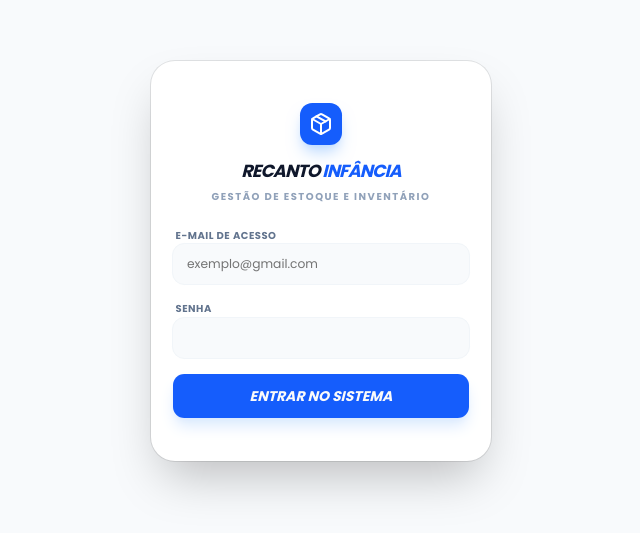
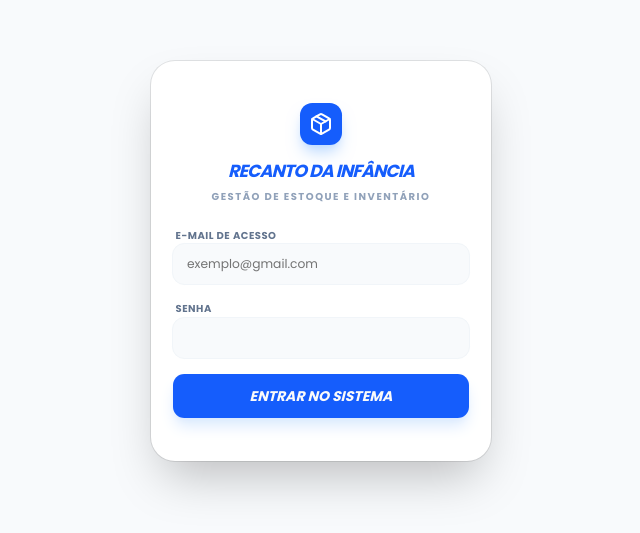
Before and after one commit to PedroDavi-01/brinquedo_estoque, a Next.js app: page /login in a window 1280 px wide. Shown: the part 139-672 px from the top of the page, without its empty margins (319-959 px from the left). Built offline with nearby package versions, Linux system fonts and the light colour scheme; no server answers.

Commit message:
Corrgindo compressão das imagens

```diff
--- a/app/(auth)/login/page.tsx
+++ b/app/(auth)/login/page.tsx
@@ -67,8 +67,8 @@ export default function LoginPage() {
               <Package size={24} />
             </div>
           </div>
-          <CardTitle className="text-xl font-black text-slate-900 tracking-tighter italic uppercase">
-            Recanto <span className="text-blue-600">Infância</span>
+          <CardTitle className="text-xl font-black text-blue-600 tracking-tighter italic uppercase">
+            Recanto da Infância
           </CardTitle>
           <CardDescription className="text-[10px] font-bold text-slate-400 uppercase tracking-[0.15em]">
             Gestão de Estoque e Inventário
--- a/components/novo-produto.tsx
+++ b/components/novo-produto.tsx
@@ -42,10 +42,11 @@ export function ProdutoModal({ produto, onSuccess }: ProdutoModalProps) {
     const toastId = toast.loading("Otimizando imagem...");
 
     const options = {
-      maxSizeMB: 0.4,
-      maxWidthOrHeight: 800,
+      maxSizeMB: 0.8,
+      maxWidthOrHeight: 1024,
       useWebWorker: true,
-      fileType: 'image/webp'
+      fileType: 'image/webp',
+      initialQuality: 0.85
     };
 
     try {
```
